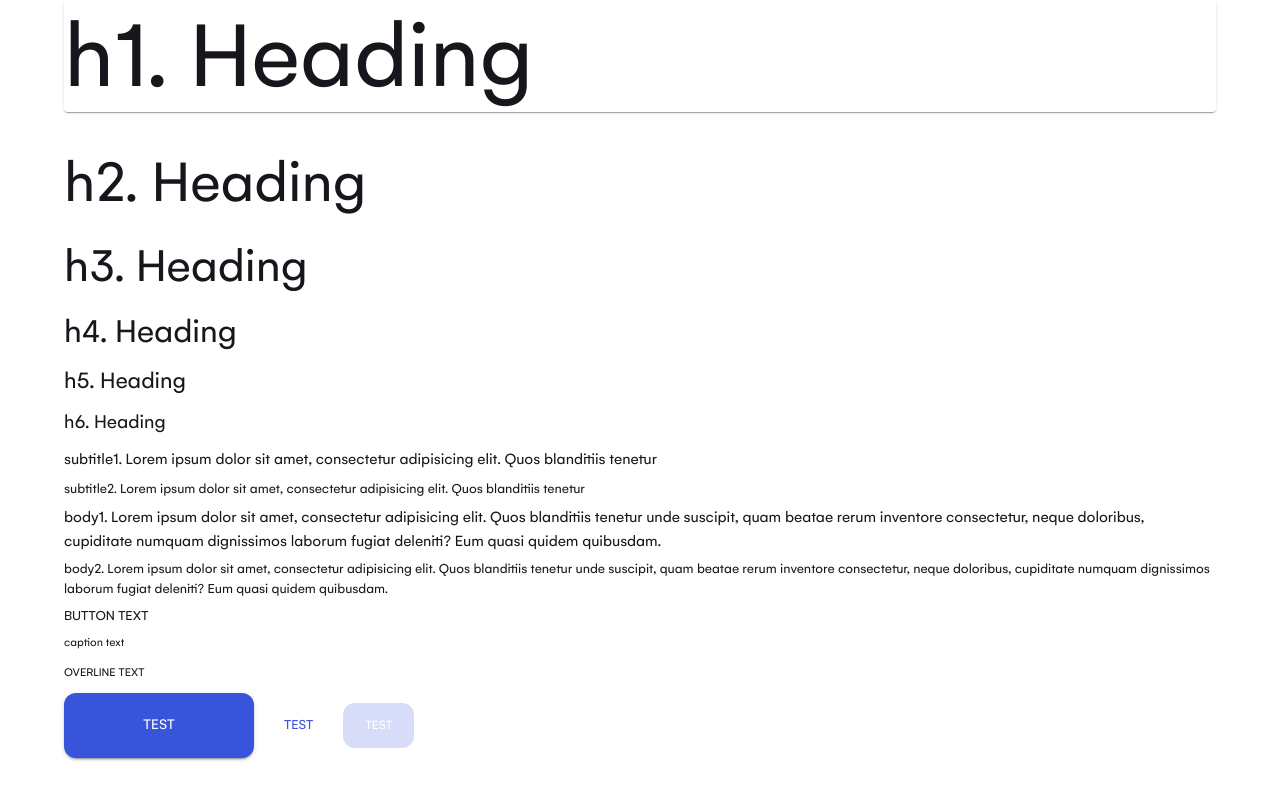
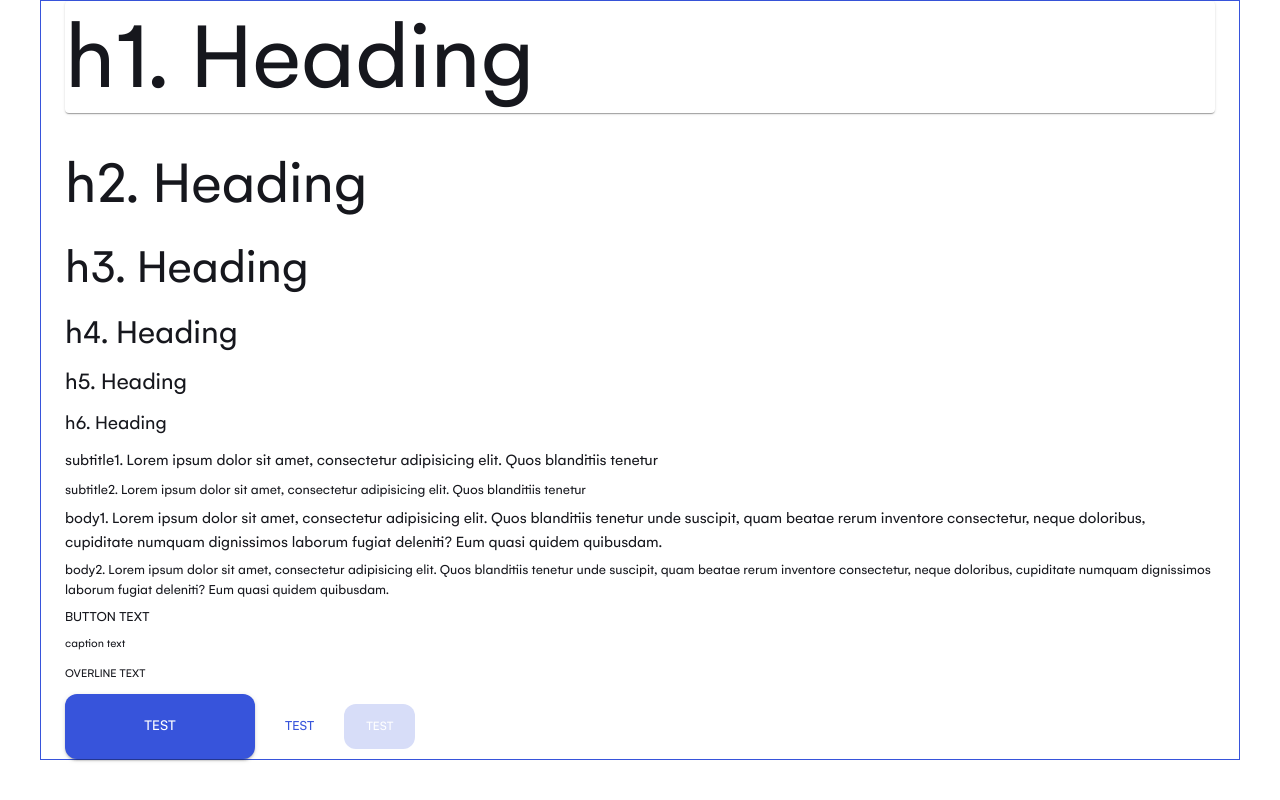
Before and after one commit to SkillBrain-com/pluto-internship, a React (Create React App) app: page /test in a window 1280 px wide. Built offline with nearby package versions, Linux system fonts and the light colour scheme.

Commit message:
resolve border style error

```diff
--- a/src/pages/TestPage.jsx
+++ b/src/pages/TestPage.jsx
@@ -9,7 +9,7 @@ function Test() {
     <div>
       <Container
         sx={{
-					border: theme.palette.primary.main,
+          border: `1px solid ${theme.palette.primary.main}`,
         }}
       >
         <Paper>
```
Lines whose indentation alone changed are shown as unchanged.
